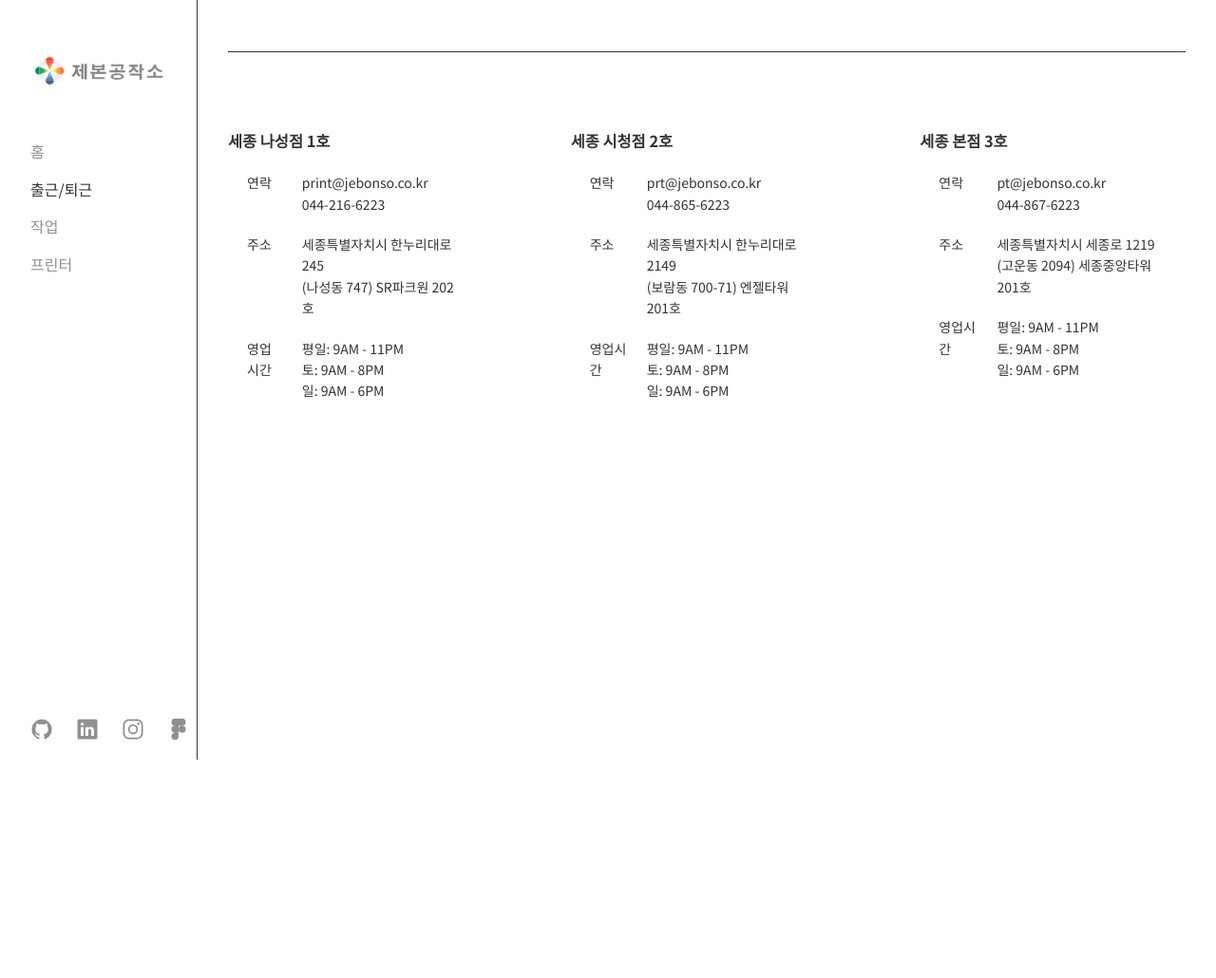
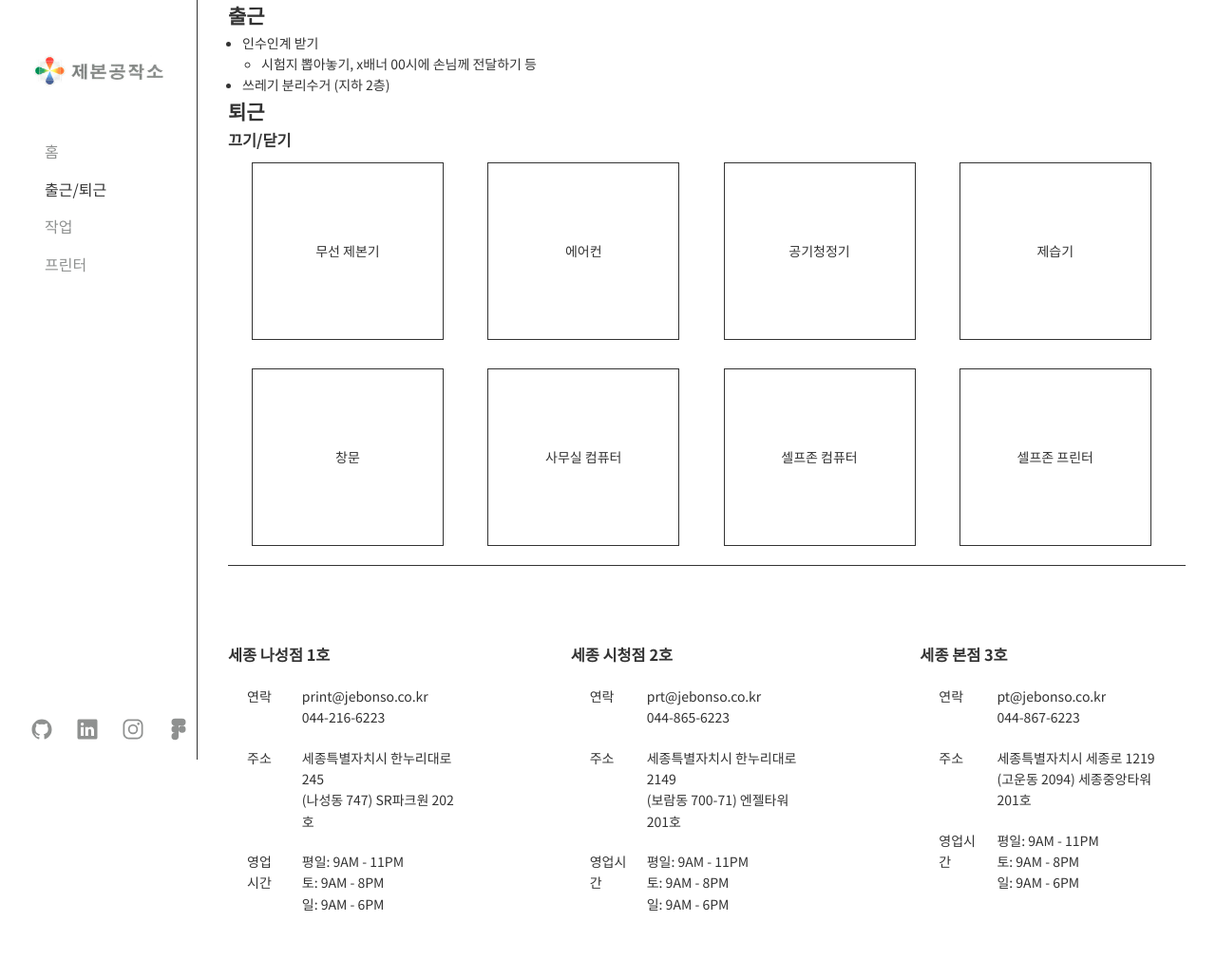
Before and after one commit to taewookim02/bookbinding-workshop, a website: page on-and-off.html in a window 1280 px wide. Shown: the whole page at 95% size. Drawn offline with Linux system fonts and the light colour scheme.

Commit message:
feat: add off buttons

```diff
--- a/on-and-off.html
+++ b/on-and-off.html
@@ -31,23 +31,72 @@
             <img src="img/svg/logo-github.svg" alt="Github logo" class="nav__icons-item">
           </a>
           <a href="https://www.linkedin.com/in/taewookim02/" target="_blank">
-            <img src="img/svg/logo-linkedin.svg" alt="Github logo" class="nav__icons-item">
+            <img src="img/svg/logo-linkedin.svg" alt="LinkedIn logo" class="nav__icons-item">
           </a>
           <a href="https://www.instagram.com/taet_su/" target="_blank">
-            <img src="img/svg/logo-instagram.svg" alt="Github logo" class="nav__icons-item">
+            <img src="img/svg/logo-instagram.svg" alt="Instagram logo" class="nav__icons-item">
           </a>
           <a href="https://www.figma.com/file/thEDoUiaJ4Q3Akgs0SOwJO/Bookbinding-Workshop?node-id=0%3A1"
             target="_blank">
-            <img src="img/svg/logo-figma.svg" alt="Github logo" class="nav__icons-item">
+            <img src="img/svg/logo-figma.svg" alt="Figma logo" class="nav__icons-item">
           </a>
         </div>
       </nav>
     </div>
 
 
-    <header class="header">
-    </header>
-    <!-- FIXME: border-top -->
+    <div class="on">
+      <h2>출근</h2>
+      <ul>
+        <li>인수인계 받기
+          <ul>
+            <li>시험지 뽑아놓기, x배너 00시에 손님께 전달하기 등</li>
+          </ul>
+        </li>
+        <li>쓰레기 분리수거 (지하 2층)</li>
+      </ul>
+    </div>
+    <div class="off">
+      <h2>퇴근</h2>
+      <h3>끄기/닫기</h3>
+
+      <ul class="off__checkboxes">
+        <li>
+          <input type="checkbox" id="check_1">
+          <label for="check_1">무선 제본기</label>
+        </li>
+        <li>
+          <input type="checkbox" id="check_2">
+          <label for="check_2">에어컨</label>
+        </li>
+        <li>
+          <input type="checkbox" id="check_3">
+          <label for="check_3">공기청정기</label>
+        </li>
+        <li>
+          <input type="checkbox" id="check_4">
+          <label for="check_4">제습기</label>
+        </li>
+        <li>
+          <input type="checkbox" id="check_5">
+          <label for="check_5">창문</label>
+        </li>
+        <li>
+          <input type="checkbox" id="check_6">
+          <label for="check_6">사무실 컴퓨터</label>
+        </li>
+        <li>
+          <input type="checkbox" id="check_7">
+          <label for="check_7">셀프존 컴퓨터</label>
+        </li>
+        <li>
+          <input type="checkbox" id="check_8">
+          <label for="check_8">셀프존 프린터</label>
+        </li>
+      </ul>
+    </div>
+
+
     <footer class="footer">
       <div class="footer__item">
         <h3>세종 나성점 1호</h3>
--- a/sass/_base.scss
+++ b/sass/_base.scss
@@ -34,6 +34,13 @@ body {
   line-height: 1.6;
 }
 
+ul {
+  margin-left: 1.5rem;
+  & ul {
+    margin-left: 2rem;
+  }
+}
+
 .container {
   display: grid;
   grid-template-rows: min-content min-content 40vw repeat(2, min-content);
--- /dev/null
+++ b/sass/_on-and-off.scss
@@ -0,0 +1,53 @@
+.on {
+  grid-column: 3 / -1;
+}
+
+.off {
+  grid-column: 3 / -1;
+
+  & ul {
+    clear: both;
+  }
+
+  & li {
+    list-style-type: none;
+    list-style-position: outside;
+    padding: 1rem;
+    float: left;
+  }
+
+  & input[type='checkbox']:not(:checked),
+  & input[type='checkbox']:checked {
+    position: absolute;
+    left: -9999%;
+  }
+
+  & input[type='checkbox'] + label {
+    display: flex;
+    // padding: 5rem;
+    height: 18.7rem;
+    width: 20.2rem;
+    justify-content: center;
+    align-items: center;
+    cursor: pointer;
+    border: 1px solid #333;
+    color: #333;
+    background-color: $color-white;
+    margin-bottom: 1rem;
+  }
+
+  & input[type='checkbox']:checked + label {
+    border: 1px solid $color-white;
+    color: $color-white;
+    background-color: #333;
+  }
+
+  &__checkboxes {
+    display: flex;
+    flex-wrap: wrap;
+
+    & li {
+      flex: 1 0 21%;
+    }
+  }
+}
--- a/sass/main.scss
+++ b/sass/main.scss
@@ -7,3 +7,5 @@
 @import 'introduction';
 
 @import 'footer';
+
+@import 'on-and-off';
```
Also changed, not shown: index.html (+3 -3 lines), css/style.css.
